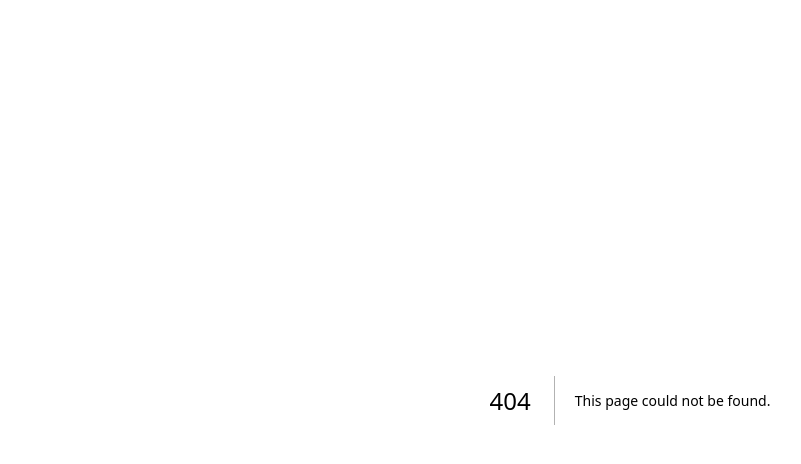
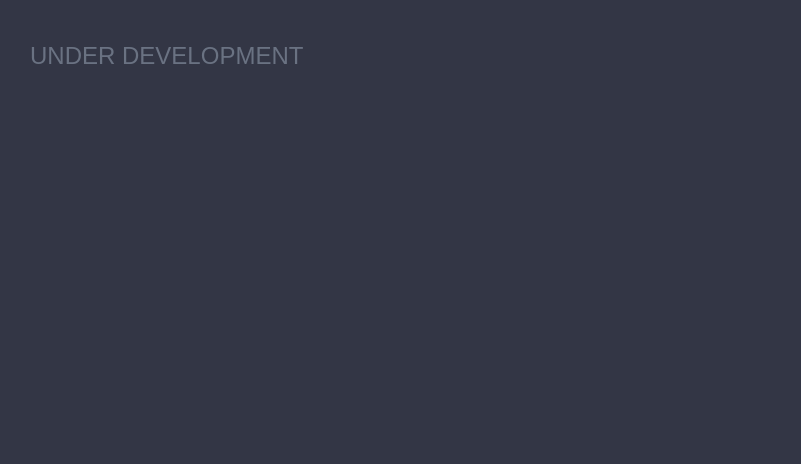
Before and after one commit to DarrelG/Portofolio2.0, a Next.js app: page /MyProject in a window 1280 px wide. Before the commit this address had no page. Shown: the top 464 px of the page, without its empty margins (10-811 px from the left). Built offline with nearby package versions, Linux system fonts and the light colour scheme.

Commit message:
Adding project page

```diff
--- /dev/null
+++ b/src/app/MyProject/page.tsx
@@ -0,0 +1,14 @@
+const MyStory = () =>{
+    return(
+        <div>
+            <div className="mainContainer p-10 2xl:p-20 aboutme">
+
+                <div className="text-gray-500 2xl:ml-40 text-2xl 2xl:w-1/2">
+                    <h1>UNDER DEVELOPMENT</h1>
+                </div>
+            </div>
+        </div>
+    )
+}
+
+export default MyStory;
--- a/src/app/MyStory/page.tsx
+++ b/src/app/MyStory/page.tsx
@@ -2,6 +2,7 @@ const MyStory = () =>{
     return(
         <div>
             <div className="mainContainer p-10 2xl:p-20 aboutme">
+
                 <div className="text-gray-500 2xl:ml-40 text-2xl 2xl:w-1/2">
                     <div className="text-3xl text-white font-bold">About Me</div><br />
                     <div>— Who am i?</div><br /><br />
--- a/src/app/page.tsx
+++ b/src/app/page.tsx
@@ -15,6 +15,10 @@ const Home = () =>{
 
   const myStoryBtn = () =>{
     router.push('MyStory');
+  }
+
+  const myProjectBtn = () =>{
+    router.push('MyProject');
   }
 
   const handleScrollTo = (label: string) => {
@@ -209,7 +213,7 @@ const Home = () =>{
                 <svg viewBox="0 0 24 24" className="absolute w-6 fill-white z-[9] transition-all duration-700 ease-custom -left-1/4 group-hover:left-4 group-hover:fill-[#212121]" xmlns="http://www.w3.org/2000/svg">
                   <path d="M16.1716 10.9999L10.8076 5.63589L12.2218 4.22168L20 11.9999L12.2218 19.778L10.8076 18.3638L16.1716 12.9999H4V10.9999H16.1716Z" />
                 </svg>
-                <span className="relative z-[1] transition-all duration-700 ease-custom -translate-x-3 group-hover:translate-x-3">See More</span>
+                <span className="relative z-[1] transition-all duration-700 ease-custom -translate-x-3 group-hover:translate-x-3" onClick={myProjectBtn}>See More</span>
                 <span className="absolute top-1/2 left-1/2 -translate-x-1/2 -translate-y-1/2 w-5 h-5 bg-white rounded-full opacity-0 transition-all duration-700 ease-custom group-hover:w-[220px] group-hover:h-[220px] group-hover:opacity-100" />
                 <svg viewBox="0 0 24 24" className="absolute w-6 fill-white z-[9] transition-all duration-700 ease-custom right-4 group-hover:-right-1/4 group-hover:fill-[#212121]" xmlns="http://www.w3.org/2000/svg">
                   <path d="M16.1716 10.9999L10.8076 5.63589L12.2218 4.22168L20 11.9999L12.2218 19.778L10.8076 18.3638L16.1716 12.9999H4V10.9999H16.1716Z" />
```
